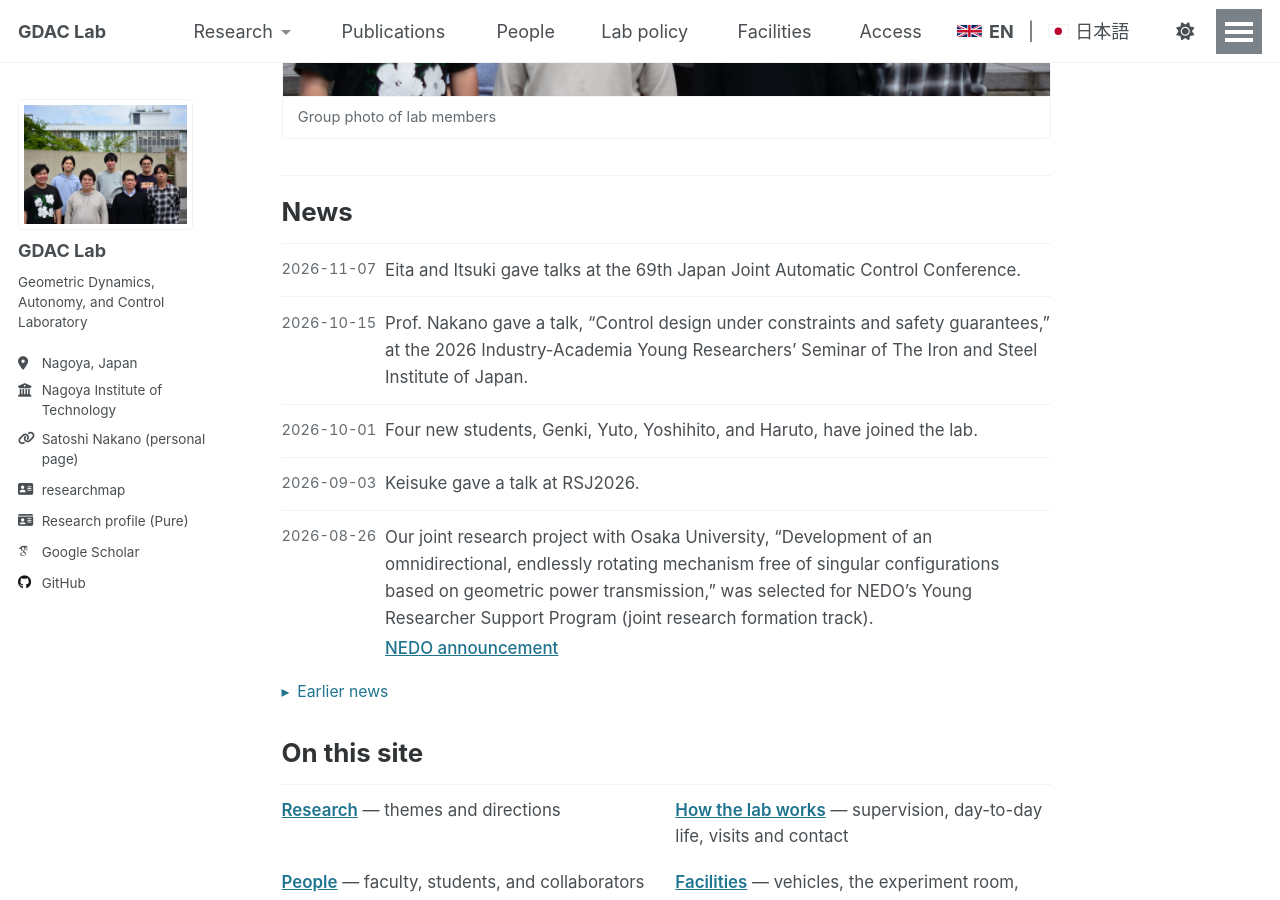
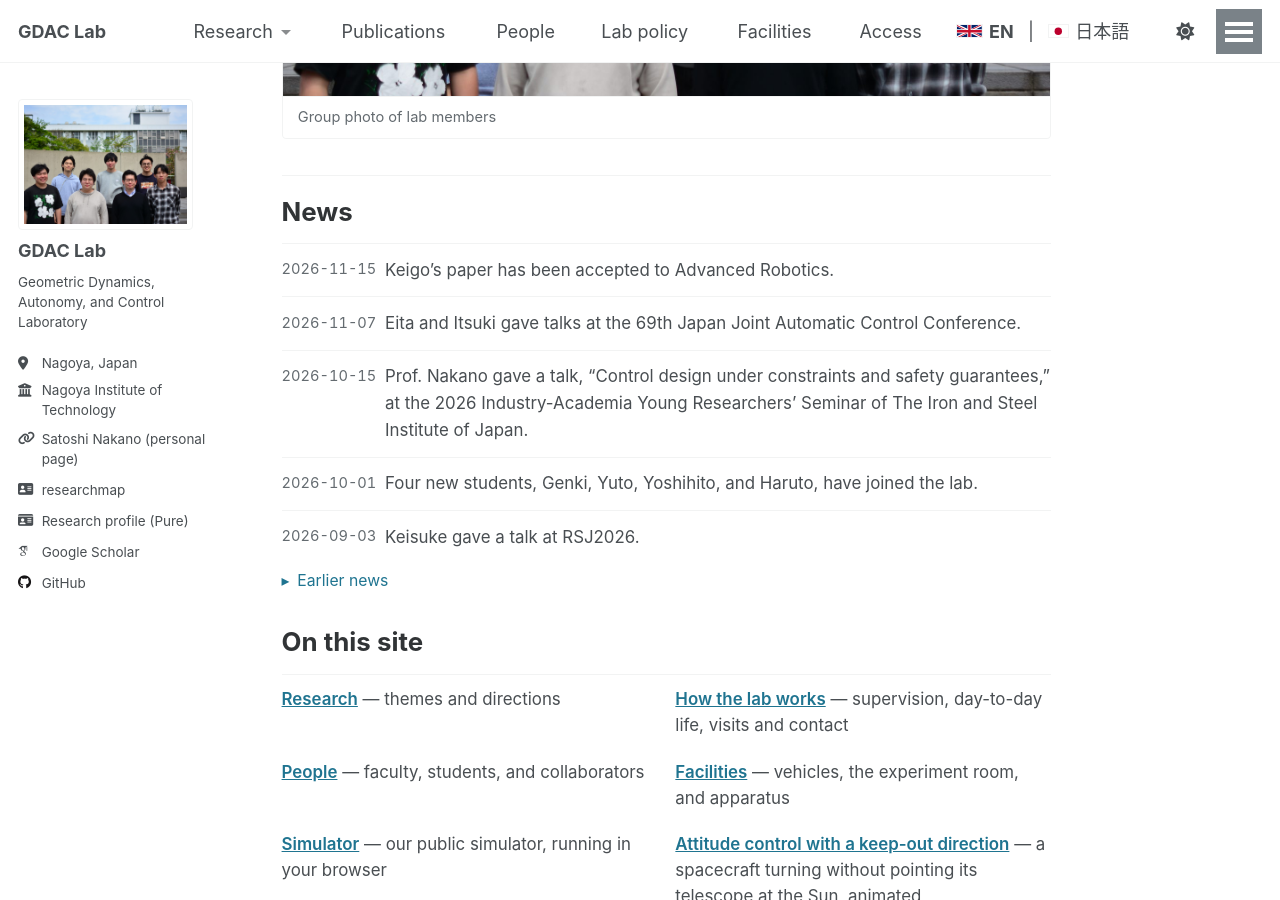
Before and after one commit to GDAC-Lab/gdac-lab.github.io, a Jekyll site: the page built from _pages/about.md, in a window 1280 px wide and 900 px high, scrolled down 785 px. Built offline with Jekyll 4.4.1, drawn with Linux system fonts in a browser that asks for light colours.

Commit message:
お知らせに Advanced Robotics への論文採択を加える

```diff
--- a/_data/news.yml
+++ b/_data/news.yml
@@ -11,6 +11,9 @@
 #     (佐野君); ，。 punctuation. Students are named the way the lab speaks of them,
 #     not the way a press release would.
 items:
+  - date: "2026-11-15"
+    body_en: "Keigo's paper has been accepted to Advanced Robotics."
+    body_ja: "森君の論文が Advanced Robotics に採択されました。"
   - date: "2026-11-07"
     body_en: "Eita and Itsuki gave talks at the 69th Japan Joint Automatic Control Conference."
     body_ja: "杉山君と浅田君が第69回自動制御連合講演会で発表しました。"
```
